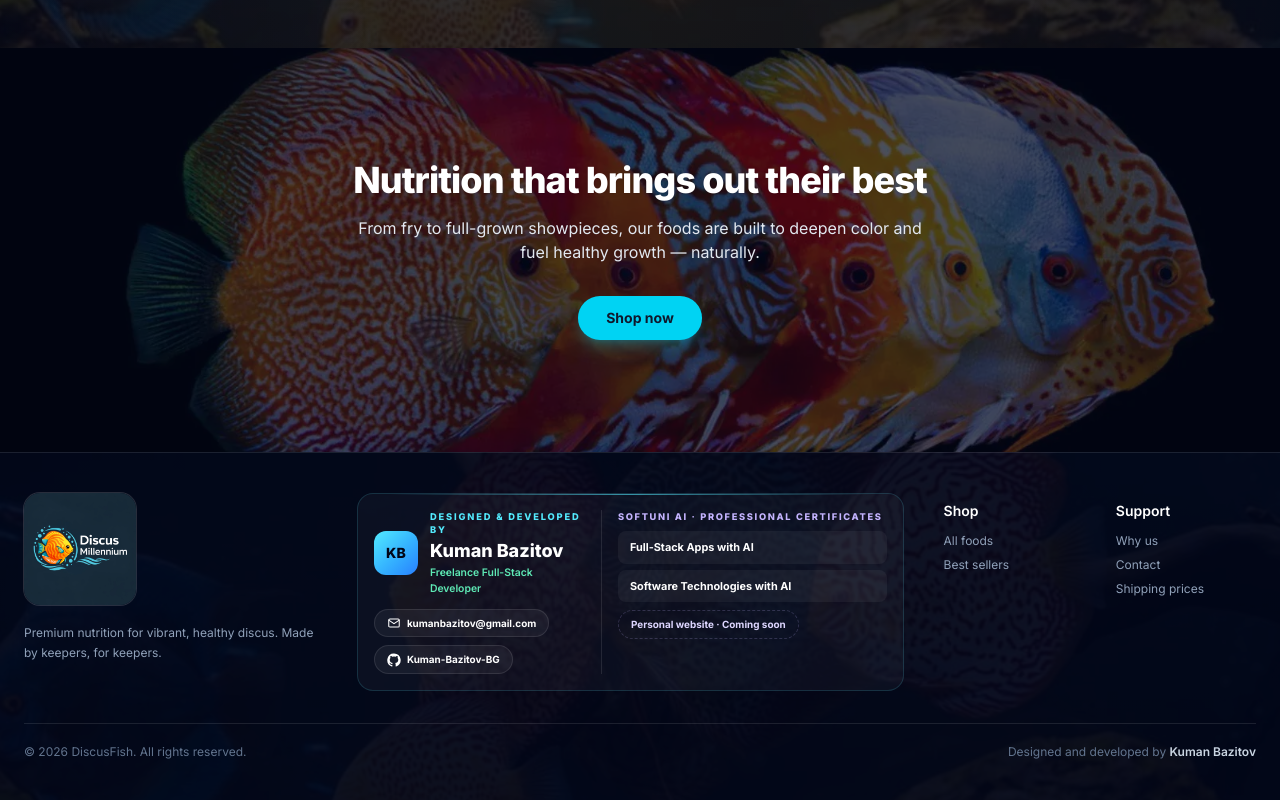
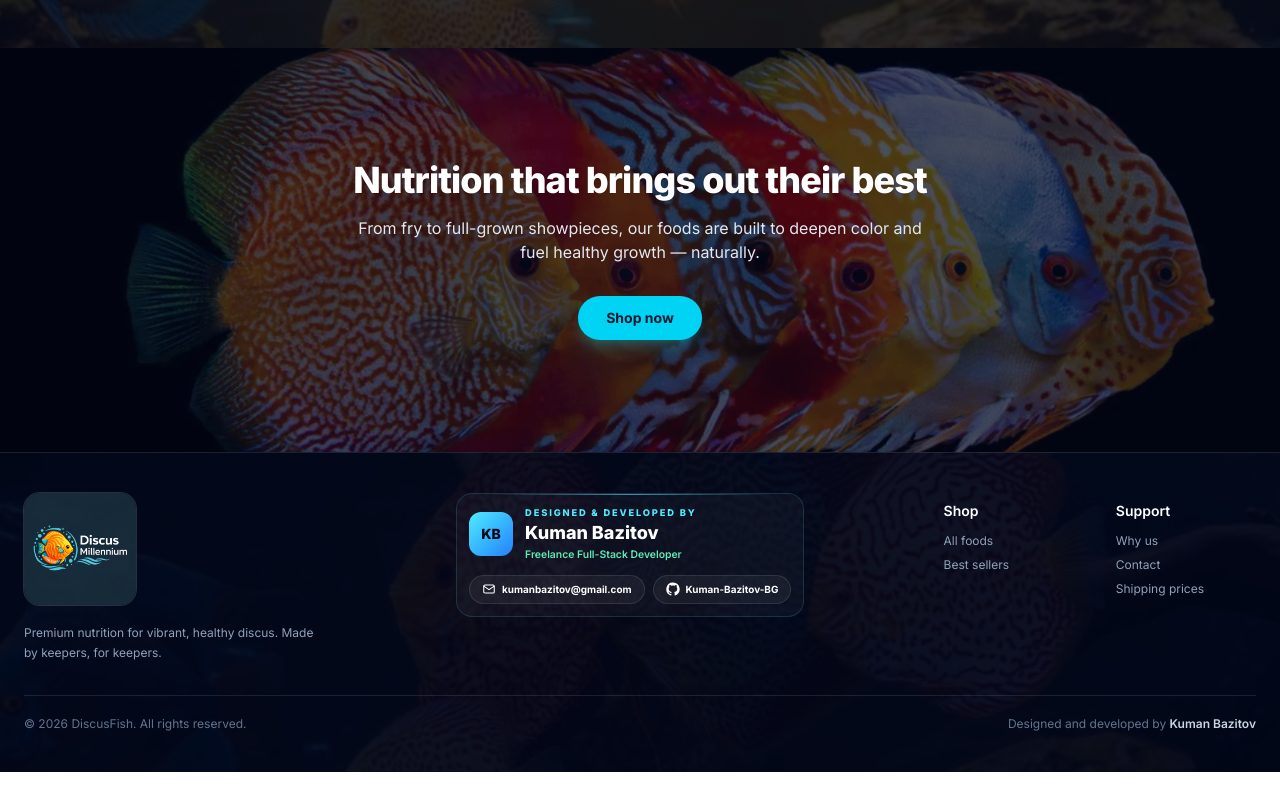
Before and after one commit to discusmilenium1811/Discus-Fish, a React (Vite) app: page / in a window 1280 px wide. Shown: the part 2979-3779 px from the top of the page. After the commit the page ends 3751 px from the top, so only its background shows below. Built offline with nearby package versions, Linux system fonts and the light colour scheme; no server answers; the database is empty.

Commit message:
Feat: refactor footer section for improved layout and remove unused certificates

```diff
--- a/src/components/Footer.tsx
+++ b/src/components/Footer.tsx
@@ -1,7 +1,5 @@
 import { Link } from 'react-router-dom'
 import { useTranslation } from '../i18n/LanguageContext'
-
-const CERTIFICATES = ['Full-Stack Apps with AI', 'Software Technologies with AI']
 
 export function Footer() {
   const { t } = useTranslation()
@@ -21,9 +19,8 @@ export function Footer() {
             <p className="mt-3 text-xs leading-5 text-slate-400">{t('footer.tagline')}</p>
           </div>
 
-          <section className="relative overflow-hidden rounded-2xl border border-cyan-300/15 bg-white/[0.035] p-4">
+          <section className="relative w-fit max-w-full justify-self-center overflow-hidden rounded-2xl border border-cyan-300/15 bg-white/[0.035] p-3">
             <div className="absolute inset-x-8 top-0 h-px bg-gradient-to-r from-transparent via-cyan-300/60 to-transparent" />
-            <div className="grid gap-4 sm:grid-cols-[0.85fr_1.15fr]">
             <div>
               <div className="flex items-center gap-3">
                 <div className="grid h-11 w-11 shrink-0 place-items-center rounded-xl bg-gradient-to-br from-cyan-300 to-blue-500 text-sm font-black text-slate-950">KB</div>
@@ -34,28 +31,13 @@ export function Footer() {
                 </div>
               </div>
 
-                <div className="mt-3 flex flex-col items-start gap-2">
+              <div className="mt-3 flex flex-wrap gap-2">
                 <a href="https://mail.google.com/mail/?view=cm&fs=1&to=kumanbazitov@gmail.com" target="_blank" rel="noopener noreferrer" className="inline-flex items-center gap-1.5 rounded-full border border-white/10 bg-white/5 px-3 py-1.5 text-[0.62rem] font-bold text-white transition hover:border-cyan-300/40">
                   <MailIcon /> kumanbazitov@gmail.com
                 </a>
                 <a href="https://github.com/Kuman-Bazitov-BG" target="_blank" rel="noopener noreferrer" className="inline-flex items-center gap-1.5 rounded-full border border-white/10 bg-white/5 px-3 py-1.5 text-[0.62rem] font-bold text-white transition hover:border-cyan-300/40">
                   <GitHubIcon /> Kuman-Bazitov-BG
                 </a>
-                </div>
-              </div>
-
-              <div className="border-l border-white/10 pl-4">
-                <p className="mb-2 text-[0.58rem] font-extrabold uppercase tracking-[0.18em] text-violet-300">SoftUni AI · {t('footer.certificates')}</p>
-                <ul className="space-y-1.5">
-                  {CERTIFICATES.map((certificate) => (
-                    <li key={certificate} className="rounded-lg bg-white/5 px-3 py-2 text-[0.68rem] font-bold text-white">
-                      {certificate}
-                    </li>
-                  ))}
-                </ul>
-                <span className="mt-2 inline-flex items-center rounded-full border border-dashed border-violet-300/20 px-3 py-1.5 text-[0.62rem] font-bold text-violet-200">
-                  {t('footer.website')} · {t('footer.comingSoon')}
-                </span>
               </div>
             </div>
           </section>
```
Lines whose indentation alone changed are shown as unchanged.
